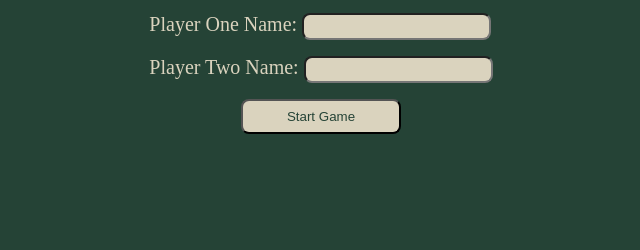
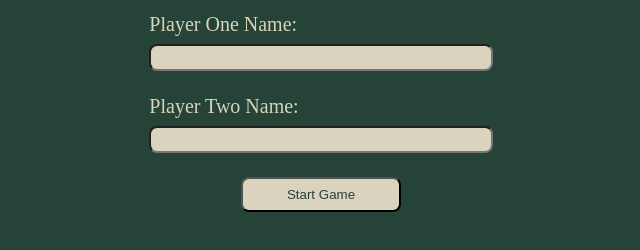
Before and after one commit to looonnng/odin-tic-tac-toe, a plain HTML site: page index.html in a window 1280 px wide. Shown: the part 72-322 px from the top of the page, without its empty margins (319-959 px from the left). Drawn offline with Linux system fonts and the light colour scheme.

Commit message:
feat: adjust input size to fill up 100% of container

```diff
--- a/styles.css
+++ b/styles.css
@@ -107,6 +107,8 @@ body {
 
 .player-input {
   background-color: #dad3be;
+  width: 100%;
+  margin: 0.5rem 0;
   padding: 0.25rem;
   border-radius: 0.5rem;
 }
```
